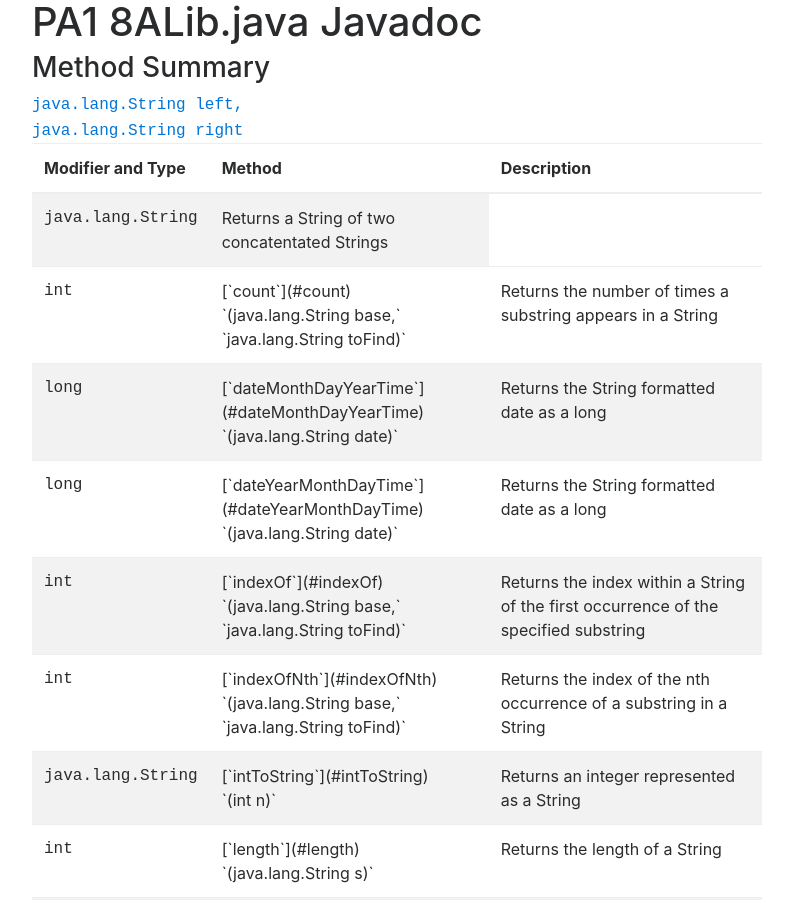
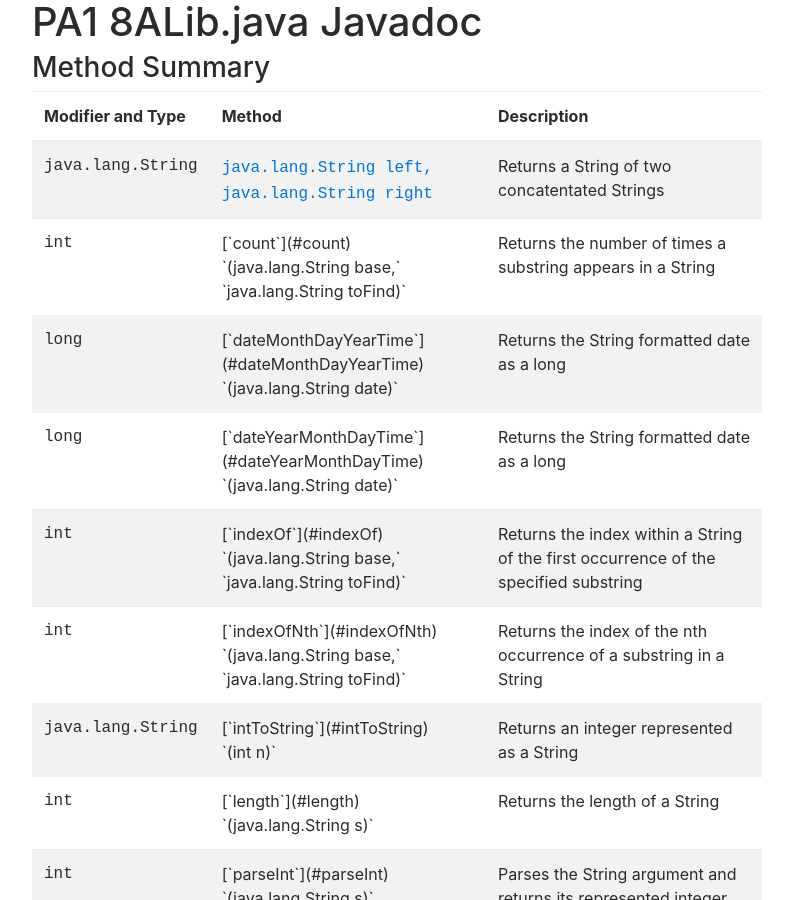
Before and after one commit to ucsd-cse8a-f18/ucsd-cse8a-f18.github.io, a Jekyll site: the page built from 8alib.md, in a window 1280 px wide and 900 px high. Shown: the whole window, without its empty margins (243-1036 px from the left). Built offline with Jekyll 4.4.1, drawn with Linux system fonts in a browser that asks for light colours; nearby versions of some CDN libraries.

Commit message:
Fixed the table column issue in Javadocs

```diff
--- a/8alib.md
+++ b/8alib.md
@@ -22,7 +22,7 @@ table {
   </tr>
 </thead>
 <tr>
-  <td class="monospace">java.lang.String</td><a href="#concat" class="monospace">java.lang.String left,<br>java.lang.String right</a><td>Returns a String of two concatentated Strings</td>
+  <td class="monospace">java.lang.String</td><td><a href="#concat" class="monospace">java.lang.String left,<br>java.lang.String right</a></td><td>Returns a String of two concatentated Strings</td>
 </tr>
 <tr>
 <td class="monospace">int</td><td>[`count`](#count)<br>`(java.lang.String base,`<br>`java.lang.String toFind)`</td><td>Returns the number of times a substring appears in a String</td>
```
